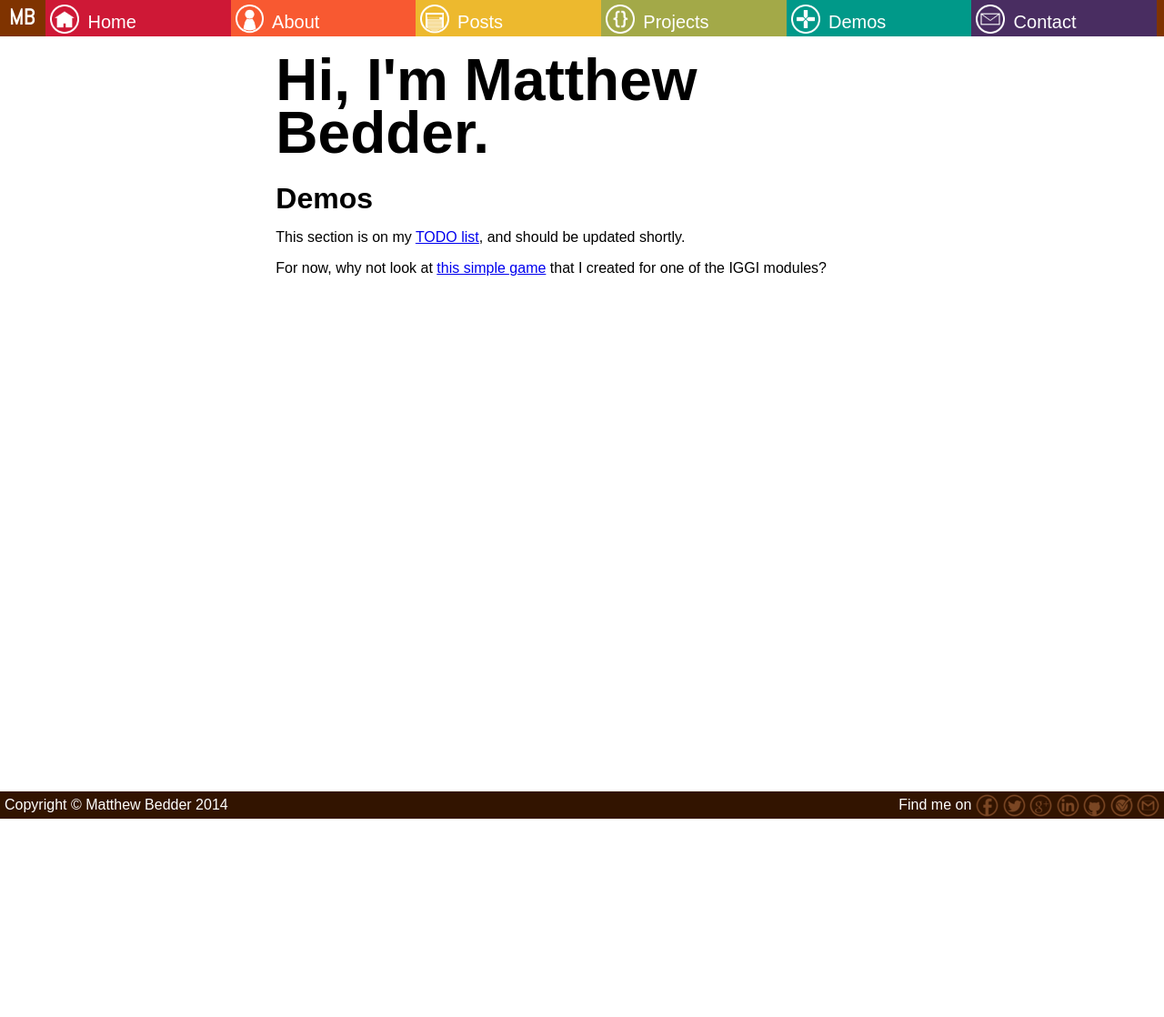
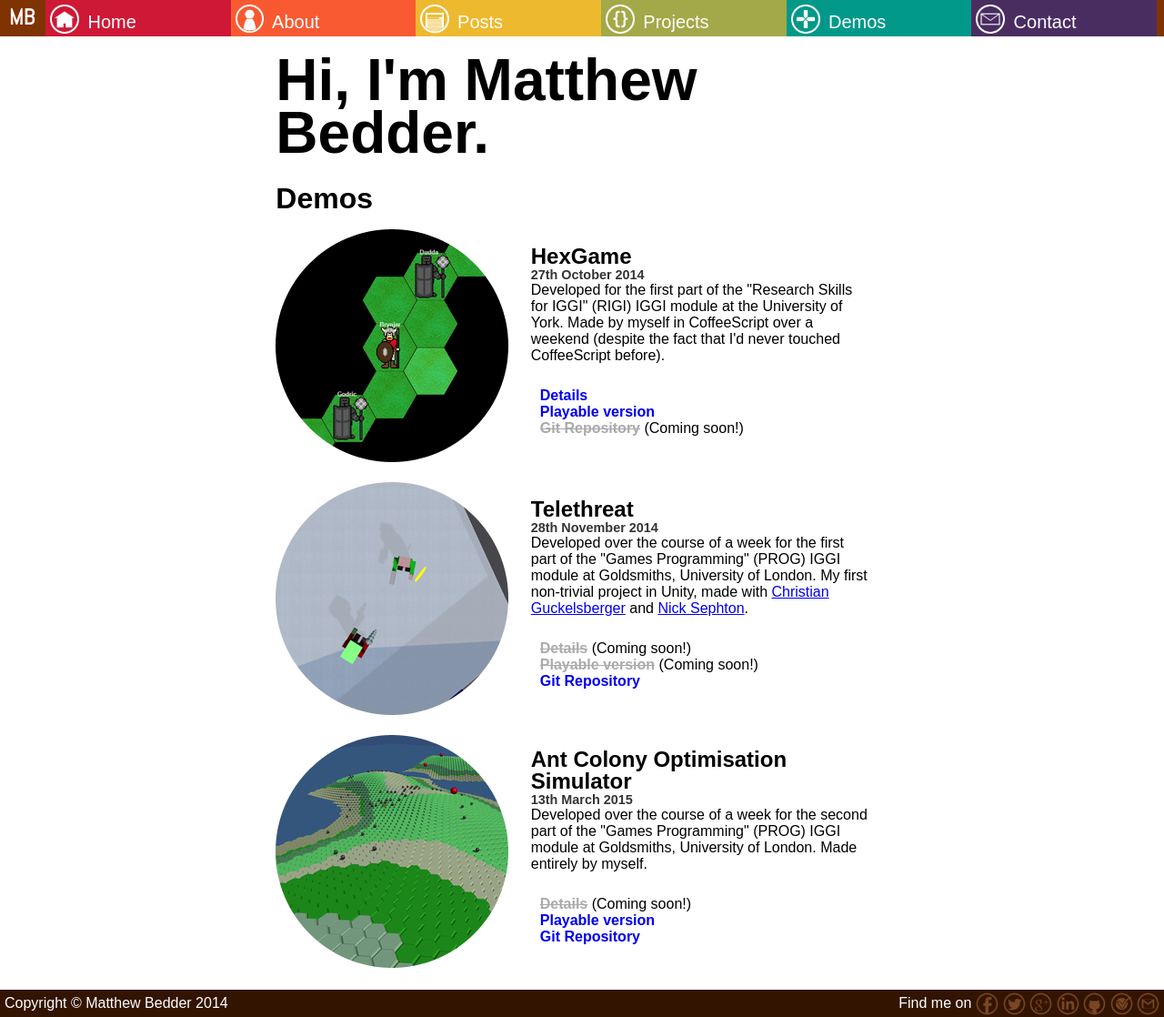
Before and after one commit to bedder/bedder.github.io, a Jekyll site: the page built from demos/index.html, in a window 1280 px wide. Shown: the whole page at 91% size. Built offline with Jekyll 4.4.1, drawn with Linux system fonts in a browser that asks for light colours; before the commit the page ends 900 px from its top, so only the background shows below that.

Commit message:
Updated demos to be prettier

```diff
--- /dev/null
+++ b/css/demo.scss
@@ -0,0 +1,95 @@
+---
+---
+
+$demo-date-colour: #343434;
+$demo-link-strike: #AAAAAA;
+
+/**************************************************/
+/*                                                */
+/*  CSS for www.bedder.co.uk demo pages.          */
+/*  Made by Matthew Bedder, but feel free to use! */
+/*                                                */
+/**************************************************/
+
+/**************************************************/
+/*  Demo boxes                                    */
+/**************************************************/
+
+.demo-box {
+  img {
+    display: inline-block;
+    margin: 0 20px 0 0;
+  }
+
+  .demo-details {
+    display: inline-block;
+    height: 256px;
+    vertical-align: top;
+    width: -moz-calc(100% - 300px);
+    width: -webkit-calc(100% - 300px);
+    width: calc(100% - 300px);
+
+    .demo-details-inner {
+      position: relative;
+      top: 50%;
+      transform: translateY(-50%);
+    }
+  }
+
+  .demo-title {
+    // Visuals
+    font-size: 150%;
+    font-weight: 700;
+    line-height: 100%;
+  }
+
+  .demo-date {
+  	color: $demo-date-colour;
+  	font-size: 90%;
+    font-weight: 700;
+  }
+
+  .demo-links {
+    padding: 10px;
+  }
+
+  .demo-links li {
+    display: block;
+
+    a {
+      font-weight: 700;
+      text-decoration: none;
+    }
+
+    strike {
+      font-weight: 700;
+      color: $demo-link-strike;
+    }
+  }
+}
+
+@media only screen
+and (max-width: 740px) {
+  .demo-box {
+    img {
+      width: 128px;
+      margin: 0 5px 0 0;
+    }
+
+    .demo-details {
+      height: 100%;
+      width: -moz-calc(100% - 160px);
+      width: -webkit-calc(100% - 160px);
+      width: calc(100% - 160px);
+
+      .demo-details-inner {
+        top: 0;
+        transform: translateY(0);
+      }
+    }
+
+    .demo-links {
+      padding: 0;
+    }
+  }
+}
--- a/demos/index.html
+++ b/demos/index.html
@@ -1,7 +1,72 @@
 ---
 layout: default
 title: Demos
+additionalstyle: |
+  <link href="/css/demo.css" rel="stylesheet" type="text/css">
 ---
-					<p>This section is on my <a href="{{ site.baseurl }}/todo">TODO list</a>, and should be updated shortly.</p>
 
-					<p>For now, why not look at <a href="{{ site.baseurl }}/demos/hexgame">this simple game</a> that I created for one of the IGGI modules?</p>
+<div class="demo-box">
+	<img src="{{ site.baseurl }}/resources/demos/hexgame-256x256.png"/>
+	<div class="demo-details">
+		<div class="demo-details-inner">
+			<div class="demo-title">
+				HexGame
+			</div>
+			<div class="demo-date">
+				27th October 2014
+			</div>
+			<div class="demo-description">
+				Developed for the first part of the "Research Skills for IGGI" (RIGI) IGGI module at the University of York. Made by myself in CoffeeScript over a weekend (despite the fact that I'd never touched CoffeeScript before).
+			</div>
+			<ul class="demo-links">
+				<li><a href="{{ site.baseurl }}/iggi/rigi/1/">Details</a></li>
+				<li><a href="{{ site.baseurl }}/demos/hexgame/">Playable version</a></li>
+				<li><strike>Git Repository</strike> (Coming soon!)</li>
+			</ul>
+		</div>
+	</div>
+</div>
+<br/>
+<div class="demo-box">
+	<img src="{{ site.baseurl }}/resources/demos/telethreat-256x256.png"/>
+	<div class="demo-details">
+		<div class="demo-details-inner">
+			<div class="demo-title">
+				Telethreat
+			</div>
+			<div class="demo-date">
+				28th November 2014
+			</div>
+			<div class="demo-description">
+				Developed over the course of a week for the first part of the "Games Programming" (PROG) IGGI module at Goldsmiths, University of London. My first non-trivial project in Unity, made with <a href="http://ccg.doc.gold.ac.uk/christianguckelsberger/">Christian Guckelsberger</a> and <a href="http://www-users.cs.york.ac.uk/~nsephton/">Nick Sephton</a>.
+			</div>
+			<ul class="demo-links">
+				<li><strike>Details</strike> (Coming soon!)</li>
+				<li><strike>Playable version</strike> (Coming soon!)</li>
+				<li><a href="https://github.com/bedder/Telethreat">Git Repository</a></li>
+			</ul>
+		</div>
+	</div>
+</div>
+<br/>
+<div class="demo-box">
+	<img src="{{ site.baseurl }}/resources/demos/aco-256x256.png"/>
+	<div class="demo-details">
+		<div class="demo-details-inner">
+			<div class="demo-title">
+				Ant Colony Optimisation Simulator
+			</div>
+			<div class="demo-date">
+				13th March 2015
+			</div>
+			<div class="demo-description">
+				Developed over the course of a week for the second part of the "Games Programming" (PROG) IGGI module at Goldsmiths, University of London. Made entirely by myself.
+			</div>
+			<ul class="demo-links">
+				<li><strike>Details</strike> (Coming soon!)</li>
+				<li><a href="{{ site.baseurl }}/iggi/prog/2/">Playable version</a></li>
+				<li><a href="https://github.com/bedder/WorldGenAco">Git Repository</a></li>
+			</ul>
+		</div>
+	</div>
+</div>
```
Also changed, not shown: resources/demos/aco-256x256.png (added), resources/demos/aco-512x512.png (added), resources/demos/hexgame-256x256.png (added), resources/demos/hexgame-512x512.png (added), resources/demos/telethreat-256x256.png (added), resources/demos/telethreat-512x512.png (added), 1 other file.
